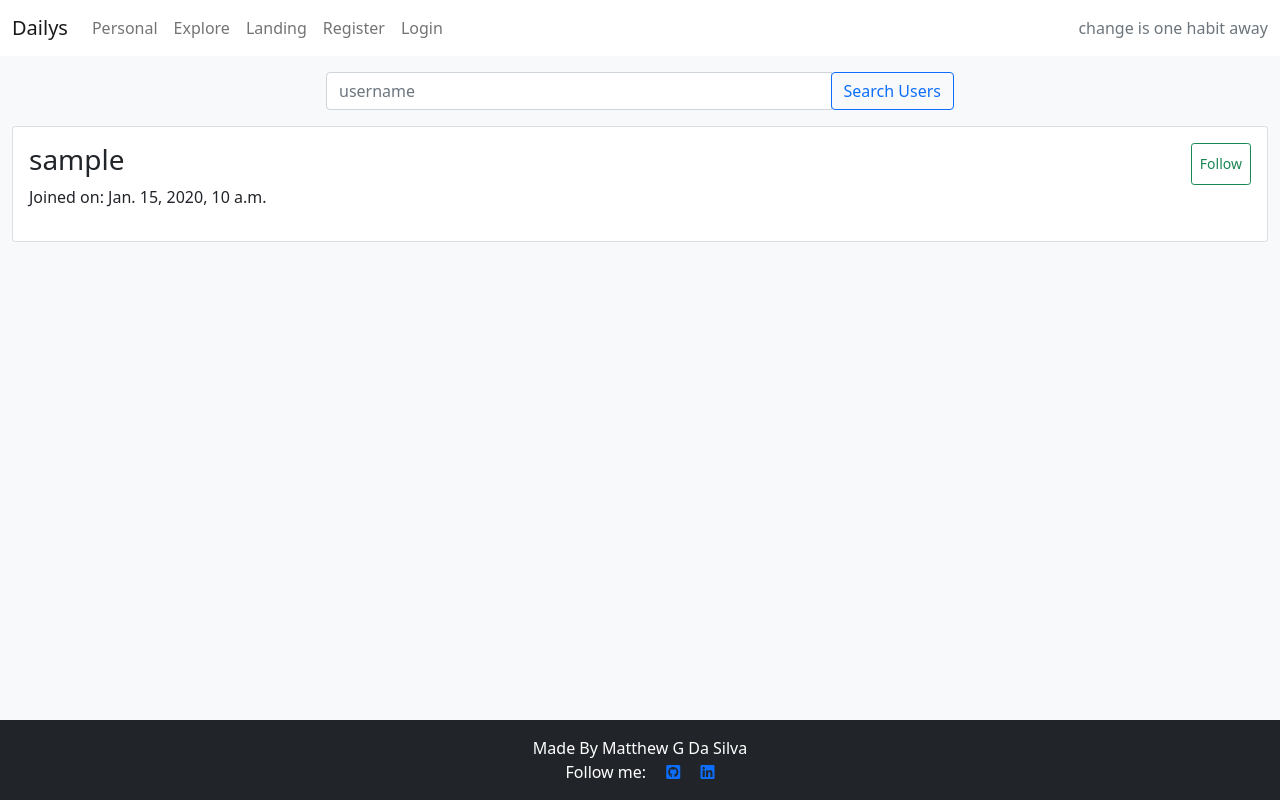
After one commit to Mattds825/dailys-habit-tracker, a Django app: a page that uses habit_tracker/templates/habit_tracker/search_users.html in a window 1280 px wide. The commit adds this page. Run offline with Django 5.2, Linux system fonts and the light colour scheme; tables that the repository leaves empty hold one stand-in row (values such as "Sample post").

Commit message:
add functionality to search for users and open new page with search result

```diff
--- /dev/null
+++ b/habit_tracker/templates/habit_tracker/search_users.html
@@ -0,0 +1,36 @@
+{% extends "base.html" %}
+
+{% load static %}
+
+{% block content %}
+
+<div class="container-fluid h-100">
+  <div class="col-md-6 mx-auto my-3">
+    <div class="input-group">
+        <input id="searchUserInput" type="text" class="form-control" placeholder="username" aria-label="username" aria-describedby="basic-addon2">
+        <div class="input-group-append">
+          <button id="searchUserBtn" class="btn btn-outline-primary" type="button">Search Users</button>
+        </div>
+    </div>
+  </div>
+
+  {% if not users %}
+    <p>No users found</p>
+  {% else %}
+    {% for user in users %}
+      <div class="card p-3">
+        <div class="col d-flex justify-content-between">
+          <h3>{{ user.username }}</h3>
+          <button class="btn btn-sm btn-outline-success">Follow</button>
+        </div>
+        <p>Joined on: {{ user.date_joined }} </p>
+      </div>
+    {% endfor %}
+  {% endif %}
+</div>
+
+{% endblock %}
+
+{% block scripts %}
+  <script src="{% static 'js/searchUserInput.js' %}"></script>
+{% endblock %}
--- a/habit_tracker/urls.py
+++ b/habit_tracker/urls.py
@@ -9,4 +9,5 @@ urlpatterns = [
     path('<str:user>/check_in/<int:habit_id>/', views.check_in, name='check_in'),
     path('user_reaction/<int:habit_id>/<int:reaction_type>', views.user_reaction, name='user_reaction'),
     path('<str:user>/dismiss_reaction/<int:reaction_id>', views.dismiss_reaction, name='dismiss_reaction'),
+    path('search_users/<str:user>', views.search_users, name='search_users'),
 ]
--- a/habit_tracker/views.py
+++ b/habit_tracker/views.py
@@ -4,7 +4,7 @@ from django.contrib import messages
 from django.http import HttpResponseRedirect
 from django.db.models import Count, Q
 from django.utils.timezone import now
-from .models import Habit, CheckIn, Reaction
+from .models import Habit, CheckIn, Reaction, User
 from .forms import HabitForm, CheckInForm
 
 # Create your views here.
@@ -175,3 +175,22 @@ def dismiss_reaction(request, user, reaction_id):
     reaction.save()
 
     return HttpResponseRedirect(reverse("user_habits", args=[user]))
+
+def search_users(request, user):
+    """
+    return a list of matching usernames to the user parameter
+    should exclude the logged in user
+    """
+
+    users = User.objects.filter(username__icontains=user)
+
+    # exclude the logged in user
+    if request.user.is_authenticated:
+        users = users.exclude(username=request.user.username)
+
+    print(users)
+
+
+    return render(request, 'habit_tracker/search_users.html',
+                  {'users': users}
+            )
--- /dev/null
+++ b/static/js/searchUserInput.js
@@ -0,0 +1,11 @@
+document.addEventListener('DOMContentLoaded', function() {
+
+    const searchUserInput = document.getElementById('searchUserInput');
+    const searchUserButton = document.getElementById('searchUserBtn');
+
+    searchUserButton.addEventListener('click', function() {
+        const searchUserInputValue = searchUserInput.value;
+        window.location.href = `/search_users/${searchUserInputValue}`;
+    });
+
+});
```
Also changed, not shown: habit_tracker/templates/habit_tracker/explore_habits.html (+9 -3 lines), 1 other file.
